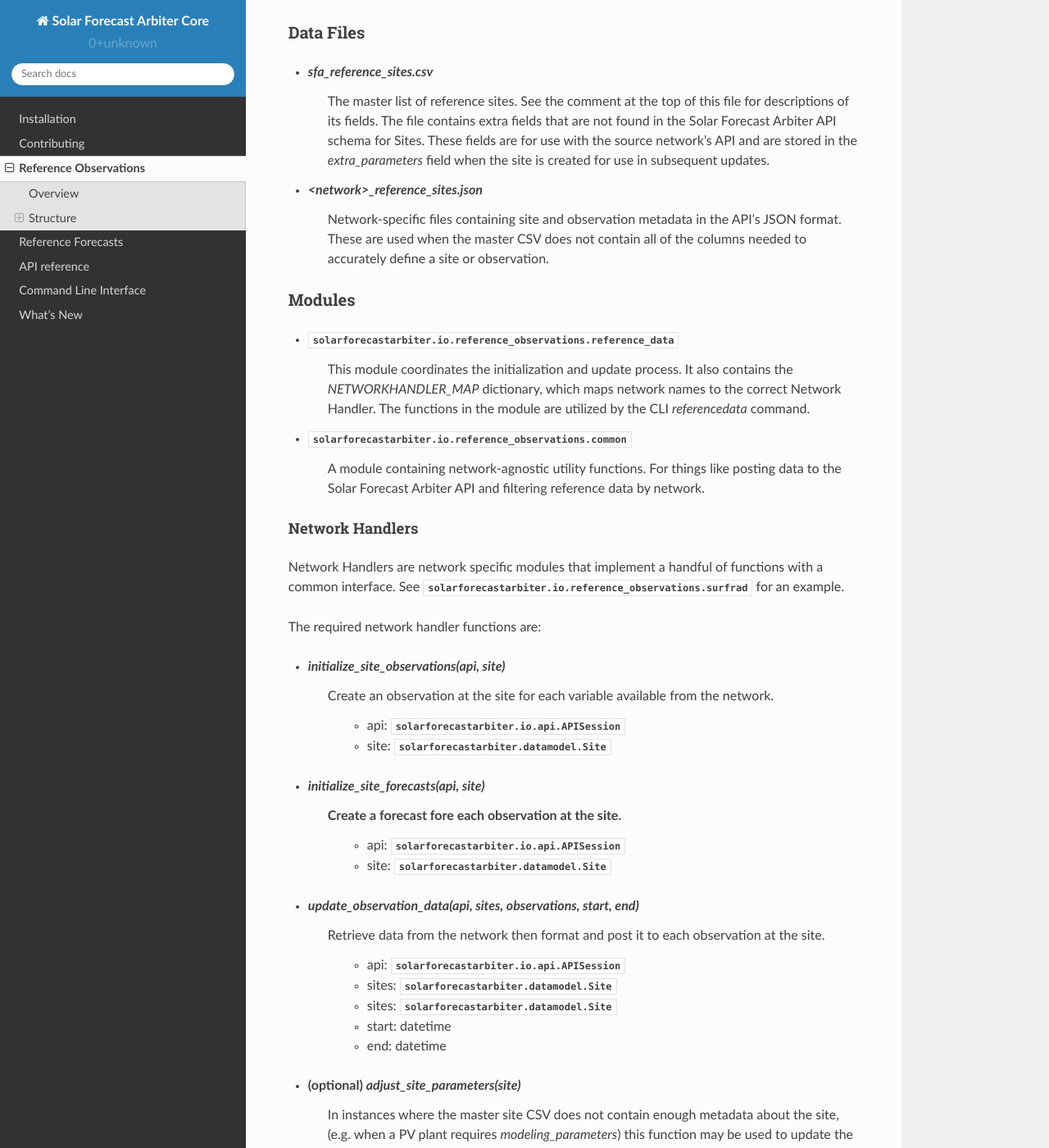
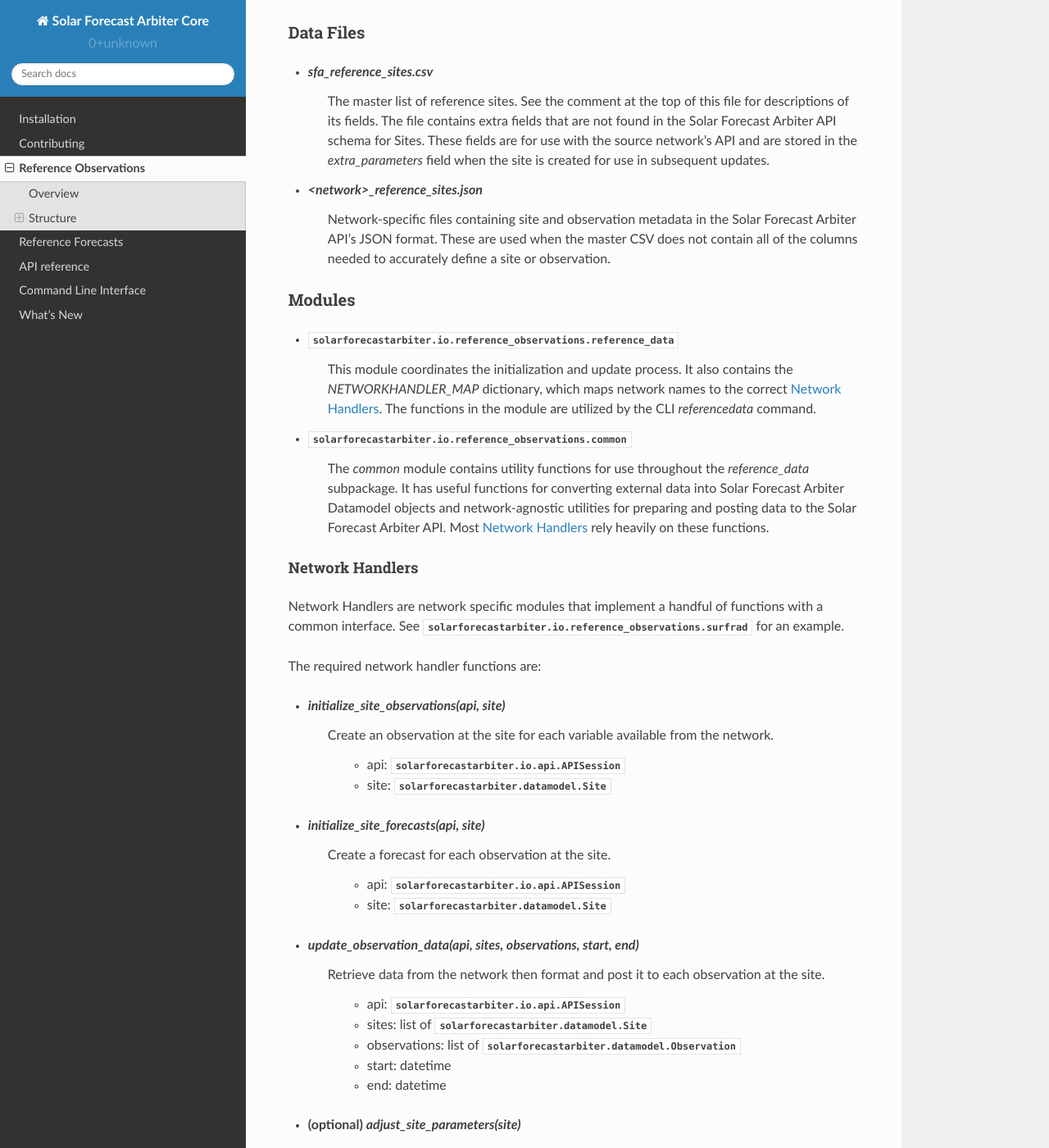
Before and after one commit to SolarArbiter/solarforecastarbiter-core, a Sphinx documentation site: the page built from docs/source/reference-observations.rst, in a window 1280 px wide and 1400 px high, scrolled down 585 px. Shown: the whole window at 82% size. Built offline with Sphinx 7.4.7 and the Read the Docs theme 2.0.0, drawn with Linux system fonts in a browser that asks for light colours; some of the changed text lies outside the part shown.

Commit message:
update reference obs docs, fix build warnings, reference classes in srml.py docstrings

```diff
--- a/docs/source/reference-observations.rst
+++ b/docs/source/reference-observations.rst
@@ -25,7 +25,6 @@
 
 Structure
 =========
-
 The :py:mod:`solarforecastarbiter.io.reference_observations` subpackage
 contains python modules and data files in JSON and CSV format.
 
@@ -40,22 +39,26 @@
    updates.
 
 * `<network>_reference_sites.json`
-   Network-specific files containing site and observation metadata in the API's
-   JSON format. These are used when the master CSV does not contain all of
-   the columns needed to accurately define a site or observation.
+   Network-specific files containing site and observation metadata in the Solar
+   Forecast Arbiter API's JSON format. These are used when the master CSV does
+   not contain all of the columns needed to accurately define a site or
+   observation.
 
 Modules
 -------
 * :py:mod:`solarforecastarbiter.io.reference_observations.reference_data`
    This module coordinates the initialization and update process. It also
    contains the `NETWORKHANDLER_MAP` dictionary, which maps network names to
-   the correct Network Handler. The functions in the module are utilized by the
-   CLI `referencedata` command.
+   the correct `Network Handlers`_. The functions in the module are utilized by
+   the CLI `referencedata` command.
 
 * :py:mod:`solarforecastarbiter.io.reference_observations.common`
-   A module containing network-agnostic utility functions. For things like
-   posting data to the Solar Forecast Arbiter API and filtering reference data
-   by network.
+   The `common` module contains utility functions for use throughout the
+   `reference_data` subpackage. It has useful functions for converting
+   external data into Solar Forecast Arbiter Datamodel objects and
+   network-agnostic utilities for preparing and posting data to the Solar
+   Forecast Arbiter API. Most `Network Handlers`_ rely heavily on these
+   functions.
 
 Network Handlers
 ****************
@@ -69,51 +72,53 @@
 * `initialize_site_observations(api, site)`
    Create an observation at the site for each variable available from the
    network.
-    * api: :py:class:`solarforecastarbiter.io.api.APISession`
-    * site: :py:class:`solarforecastarbiter.datamodel.Site`
+
+      * api: :py:class:`solarforecastarbiter.io.api.APISession`
+      * site: :py:class:`solarforecastarbiter.datamodel.Site`
 
 
 * `initialize_site_forecasts(api, site)`
-   Create a forecast fore each observation at the site.
-    * api: :py:class:`solarforecastarbiter.io.api.APISession`
-    * site: :py:class:`solarforecastarbiter.datamodel.Site`
+   Create a forecast for each observation at the site.
+
+      * api: :py:class:`solarforecastarbiter.io.api.APISession`
+      * site: :py:class:`solarforecastarbiter.datamodel.Site`
 
 
 * `update_observation_data(api, sites, observations, start, end)`
    Retrieve data from the network then format and post it to each observation
    at the site.
-    * api: :py:class:`solarforecastarbiter.io.api.APISession`
-    * sites: :py:class:`solarforecastarbiter.datamodel.Site`
-    * sites: :py:class:`solarforecastarbiter.datamodel.Site`
-    * start: datetime
-    * end: datetime
+
+      * api: :py:class:`solarforecastarbiter.io.api.APISession`
+      * sites: list of :py:class:`solarforecastarbiter.datamodel.Site`
+      * observations: list of :py:class:`solarforecastarbiter.datamodel.Observation`
+      * start: datetime
+      * end: datetime
 
 
 * (optional) `adjust_site_parameters(site)`
    In instances where the master site CSV does not contain enough metadata about
    the site, (e.g. when a PV plant requires `modeling_parameters`) this function
    may be used to update the site metadata before it is posted to the API.
-    * site: dict
+
+      * site: dict
 
 
 Available Network Handlers
 ^^^^^^^^^^^^^^^^^^^^^^^^^^
+* SURFRAD: NOAA Surface Radiation Budget Network
+   https://www.esrl.noaa.gov/gmd/grad/surfrad/
 
-* NOAA (The National Oceanic and Atmospheric Administration)
-   * SURFRAD: Surface Radiation Budget Network
-      https://www.esrl.noaa.gov/gmd/grad/surfrad/
+   :py:mod:`solarforecastarbiter.io.reference_observations.surfrad`
 
-	  :py:mod:`solarforecastarbiter.io.reference_observations.surfrad`
+* SOLRAD: NOAA SOLRAD Network
+   https://www.esrl.noaa.gov/gmd/grad/solrad/index.html
 
-   * SOLRAD:
-      https://www.esrl.noaa.gov/gmd/grad/solrad/index.html
+  :py:mod:`solarforecastarbiter.io.reference_observations.solrad`
 
-     :py:mod:`solarforecastarbiter.io.reference_observations.solrad`
+* CRN: NOAA U.S. Climate Reference Network
+   https://www.ncdc.noaa.gov/crn/
 
-   * CRN: U.S. Climate Reference Network
-      https://www.ncdc.noaa.gov/crn/
-
-      :py:mod:`solarforecastarbiter.io.reference_observations.crn`
+   :py:mod:`solarforecastarbiter.io.reference_observations.crn`
 
 * NREL MIDC: National Renewable Energy Laboratory Measurement and Instrumentation Data Center
    https://midcdmz.nrel.gov/
```
Also changed, not shown: 1 other file.
